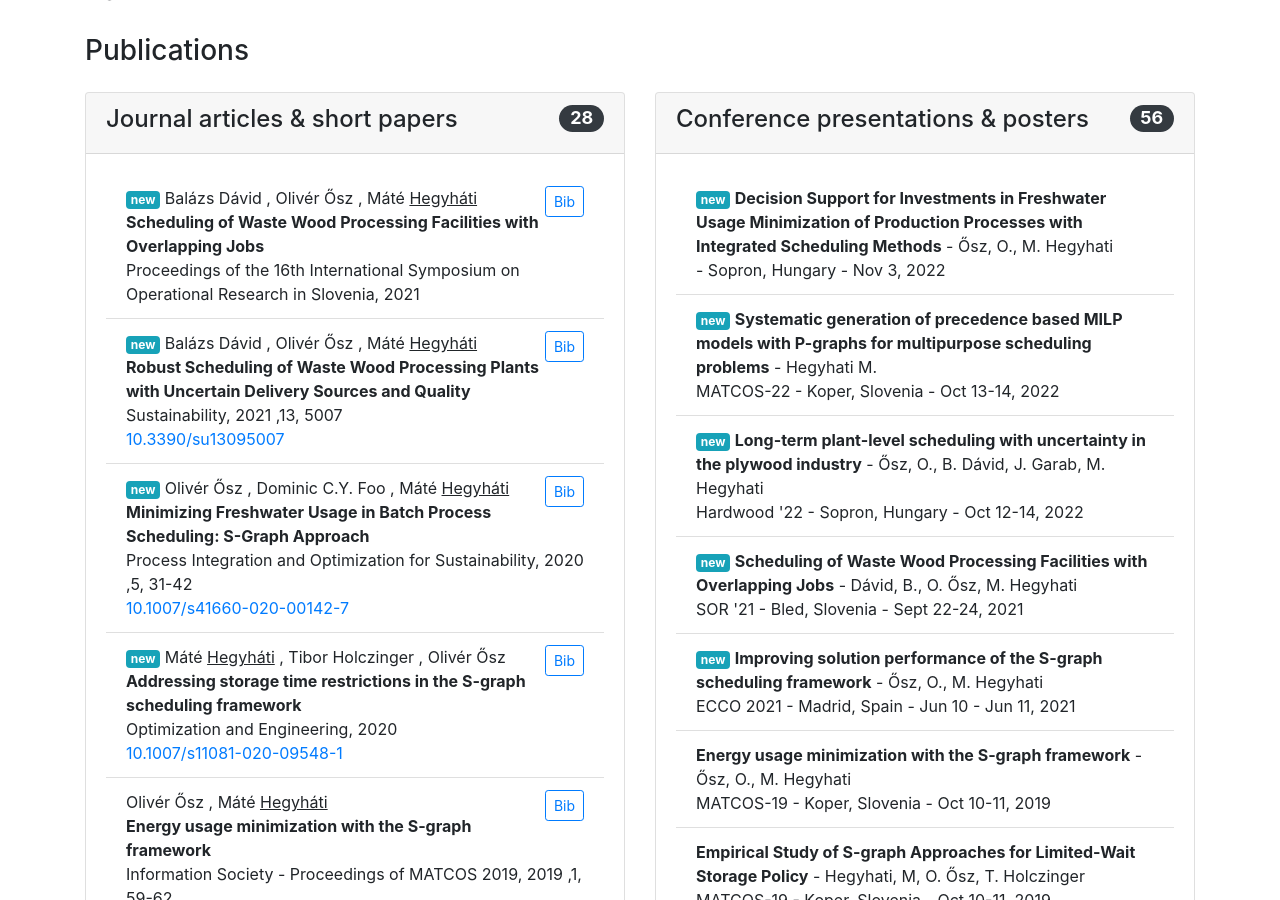
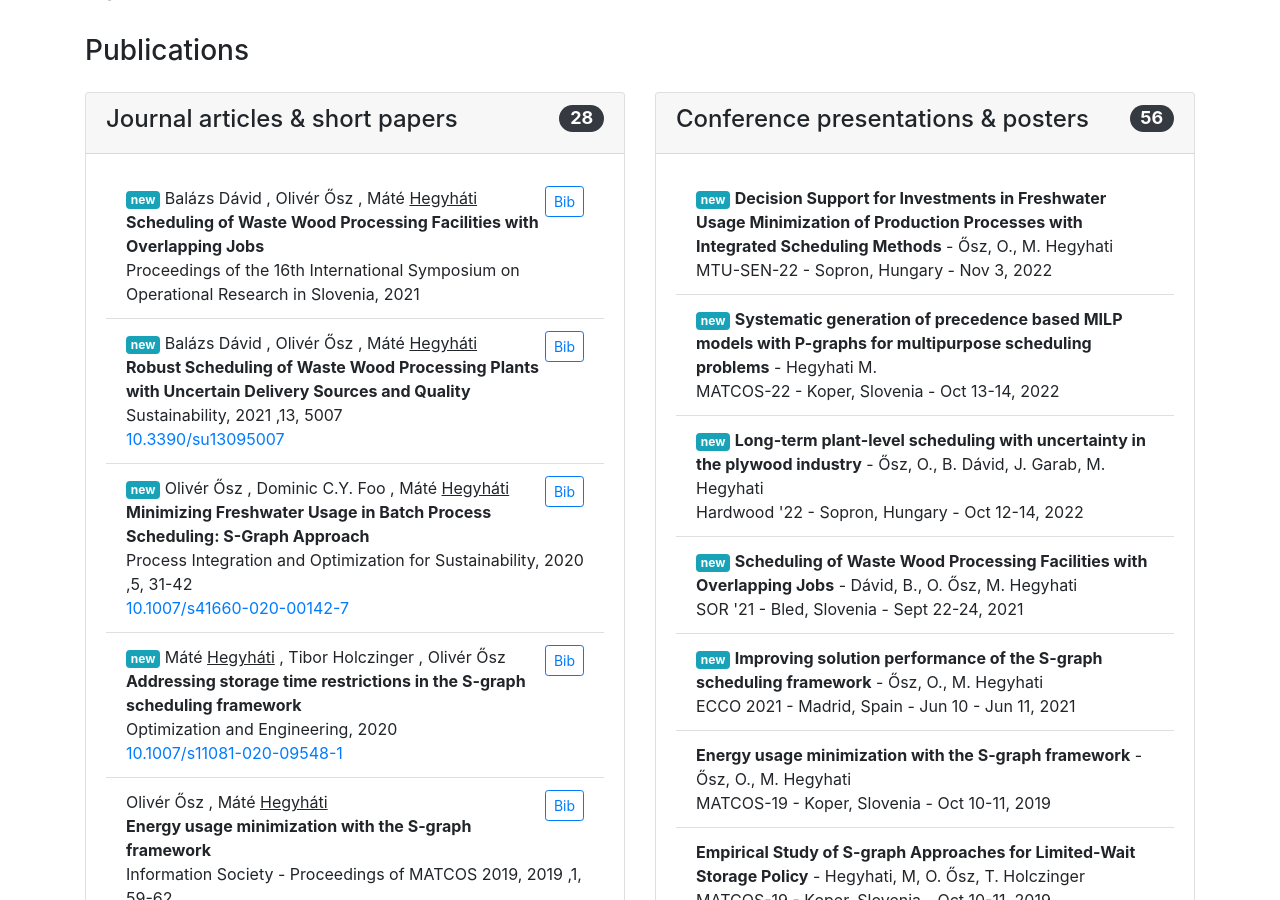
Before and after one commit to hegyhati/hegyhati.github.io, a Jekyll site: the page built from publications.html, in a window 1280 px wide and 900 px high, scrolled down 631 px. Built offline with Jekyll 4.4.1, drawn with Linux system fonts in a browser that asks for light colours; nearby versions of some CDN libraries.

Commit message:
LKK MTU-fix

```diff
--- a/_data/presentations.yaml
+++ b/_data/presentations.yaml
@@ -1,6 +1,7 @@
 - author: Ősz, O., M. Hegyhati
   title: Decision Support for Investments in Freshwater Usage Minimization of Production Processes with Integrated Scheduling Methods
   conference: "Society - Economy - Nature: Synergies in Sustainable Development"
+  conferenceshort: MTU-SEN-22
   city: Sopron
   country: Hungary
   date: Nov 3
```
